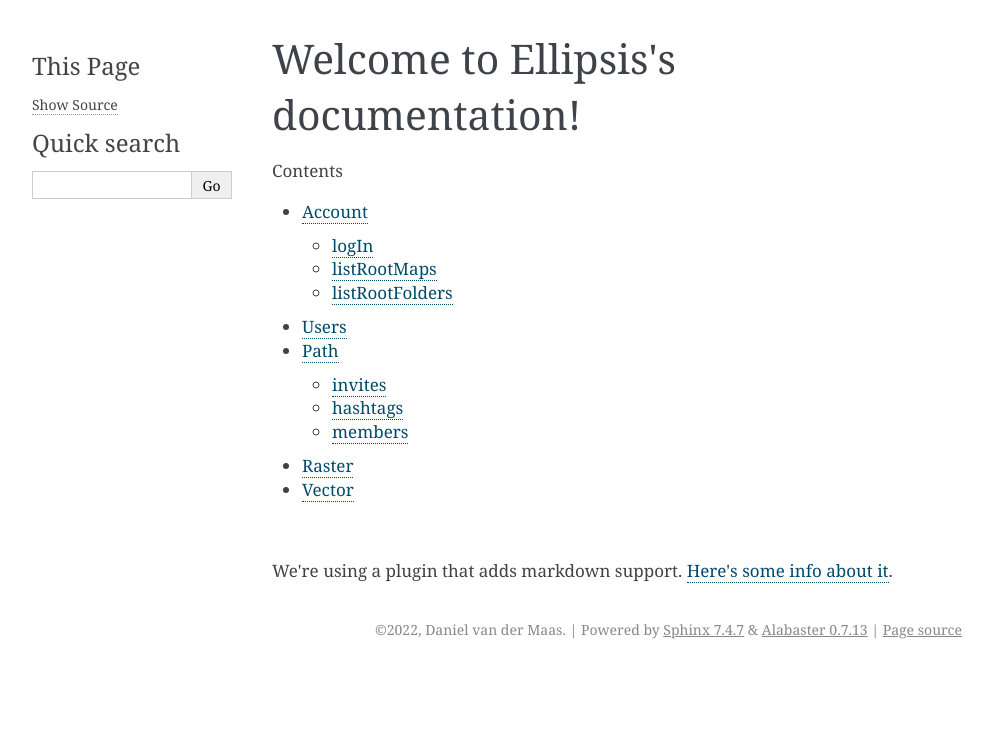
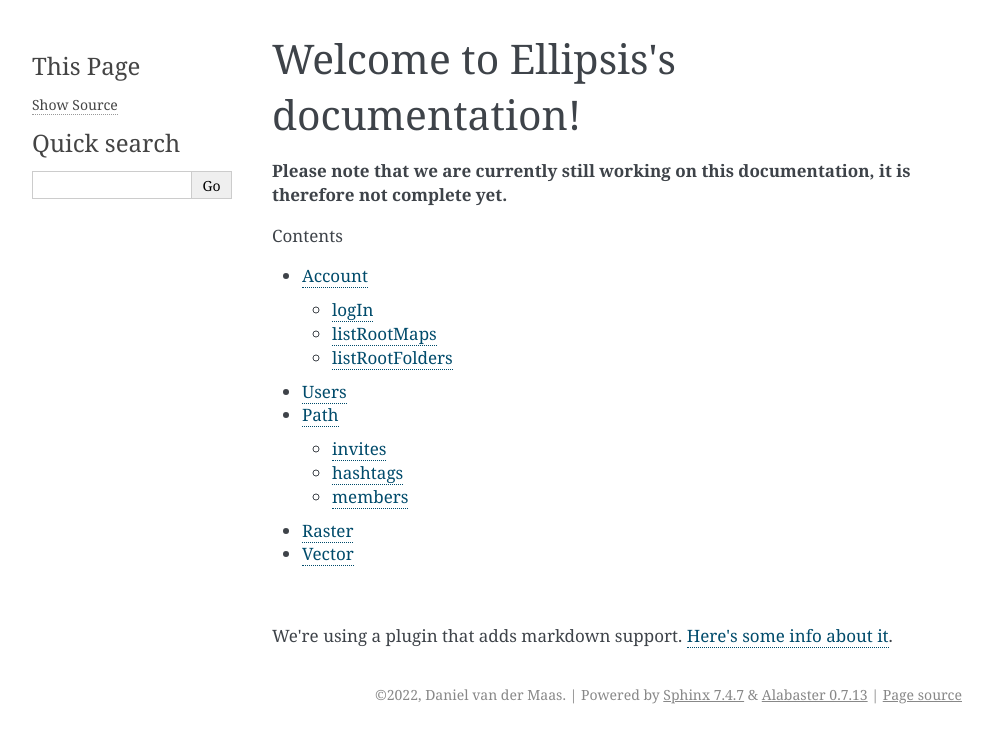
Before and after one commit to ellipsis-drive/python-package, a Sphinx documentation site: the page built from docs/index.md, in a window 1280 px wide. Shown: the top 743 px of the page, without its empty margins (148-1141 px from the left). Built offline with Sphinx 7.4.7, drawn with Linux system fonts in a browser that asks for light colours.

Commit message:
add message that the docs are a WIP

````diff
--- a/docs/index.md
+++ b/docs/index.md
@@ -1,4 +1,7 @@
 # Welcome to Ellipsis's documentation!
+
+**Please note that we are currently still working on this documentation, it is therefore not complete yet.**
+
 
 ```{toctree}
 ---
````
